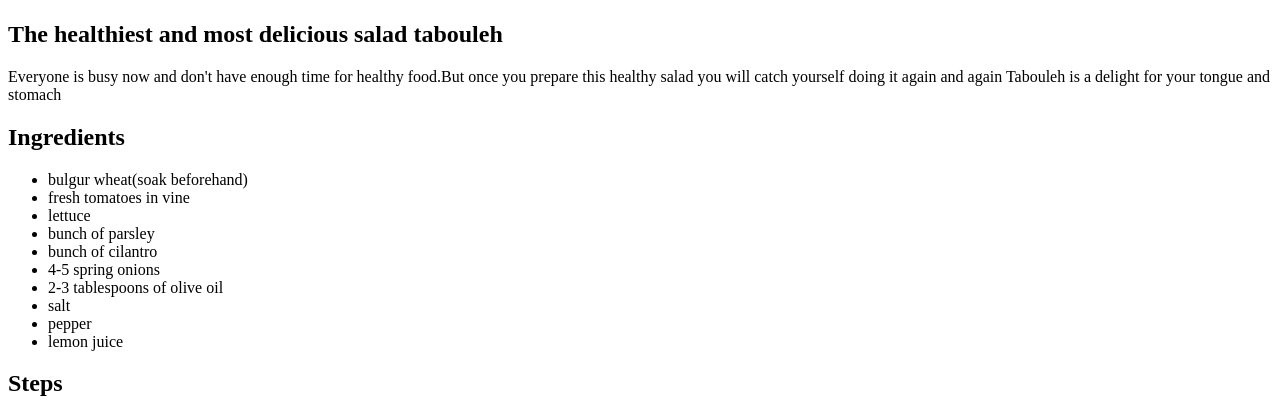
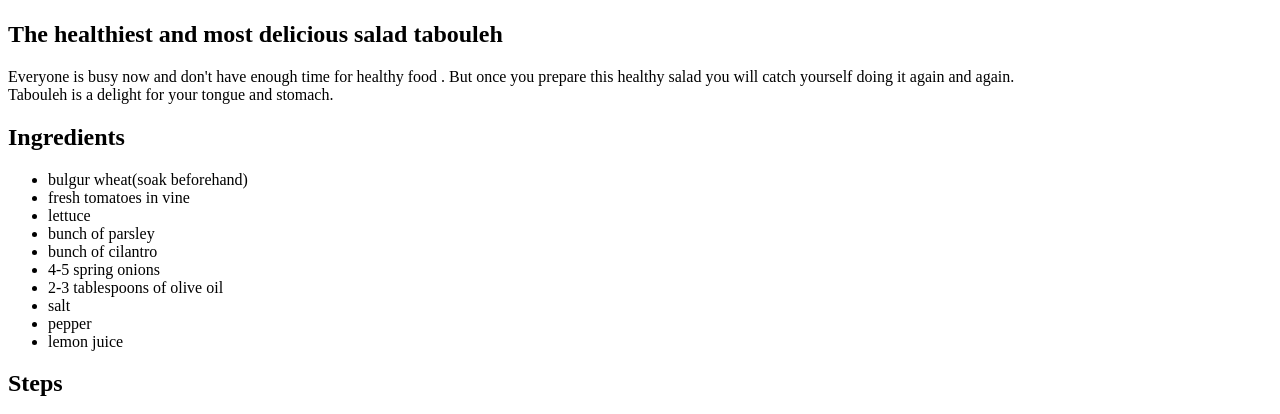
Before and after one commit to BellaTovm/odin-recipes, a plain HTML site: page recipes/taboule.html in a window 1280 px wide. Shown: the part 383-797 px from the top of the page. Drawn offline with Linux system fonts and the light colour scheme.

Commit message:
added all files

```diff
--- a/recipes/taboule.html
+++ b/recipes/taboule.html
@@ -8,8 +8,8 @@
         <h1>Tabouleh</h1>
         <img src="https://www.kikkoman.eu/fileadmin/_processed_/8/9/csm_Tabouleh_with_bulgur_with_parsley__mint__tomatoes_and_paprika_28d0f25bcc.jpg" alt="tabouleh on the plate"/>
         <h2>The healthiest and most delicious salad tabouleh</h2>
-        <p1>Everyone is busy now and don't have enough time for healthy food.But once you prepare this healthy salad you will catch yourself doing it again and again</p1>
-        <p2>Tabouleh is a delight for your tongue and stomach</p2>
+        <p1>Everyone is busy now and don't have enough time for healthy food . But once you prepare this healthy salad you will catch yourself doing it again and again.</p1> <br>
+        <p2>Tabouleh is a delight for your tongue and stomach.</p2>
         <h2>Ingredients</h2>
         <ul>
             <li>bulgur wheat(soak beforehand)</li>
```
Also changed, not shown: recipes/chickenlegs.html (+1 -1 lines).
